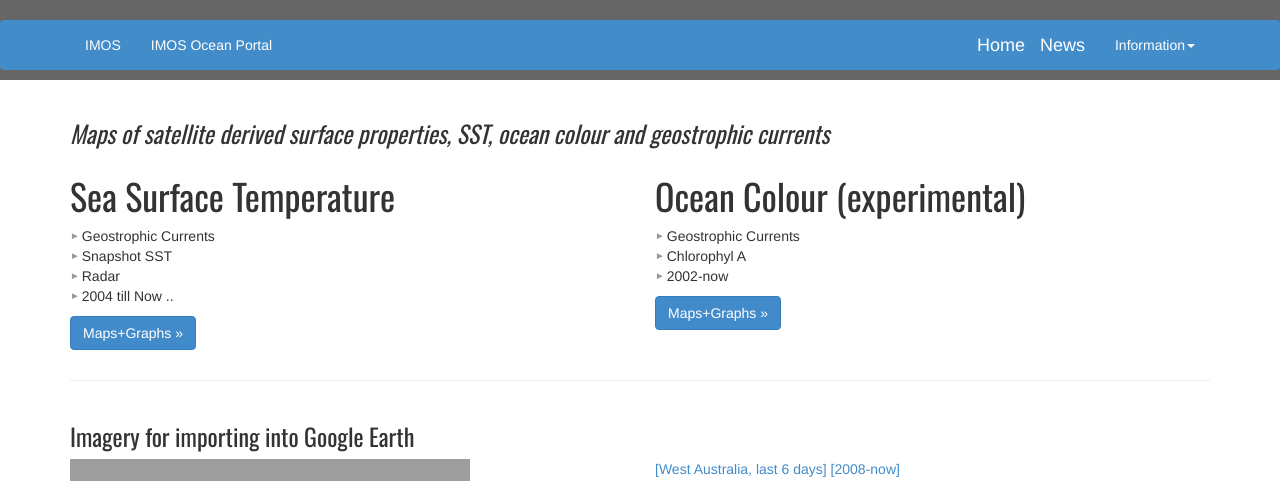
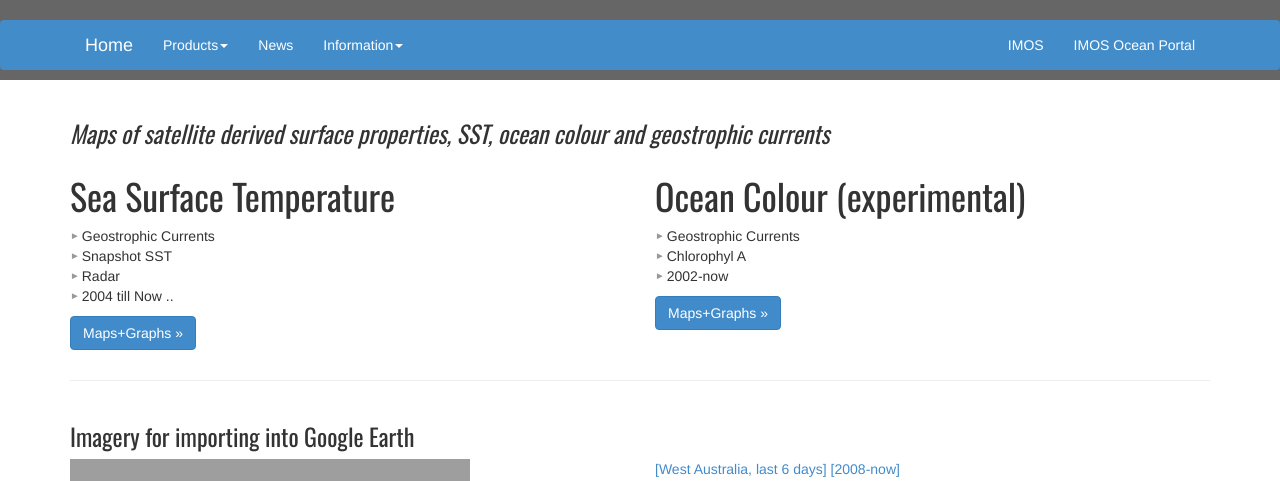
Before and after one commit to pmbohm/oceanCurrent, a PHP site: page /index.php in a window 1280 px wide. Shown: the part 348-829 px from the top of the page. Run offline with PHP 8.4, Linux system fonts and the light colour scheme; data that the repository does not hold is empty; some libraries are stand-ins or nearby versions; grey boxes are pictures that could not be loaded.

Commit message:
Main NavBar working when screen is very small

```diff
--- a/include/header.php
+++ b/include/header.php
@@ -1,7 +1,7 @@
 <?php
 
 include_once('config.php');
-$BASEDIR = getBaseDir(getcwd(),constant('CONTEXT')); // todo does this work in production??
+$BASEDIR = getBaseDir(getcwd(), constant('CONTEXT')); // todo does this work in production??
 
 ?>
 
@@ -42,25 +42,35 @@ $BASEDIR = getBaseDir(getcwd(),constant('CONTEXT')); // todo does this work in p
                 </a>
                 <h3 class="highlightedHeader">&#8220; Up to date ocean information around Australia. &#8221;</h3>
             </header>
-            <p><a class="btn btn-primary" href="<?php echo $BASEDIR ?>news.php" role="button">Latest News &raquo;</a></p>
+            <p><a class="btn btn-primary" href="<?php echo $BASEDIR ?>news.php" role="button">Latest News &raquo;</a>
+            </p>
         </div>
-
         <nav class="navbar navbar-default navbar-ocheader" role="navigation">
             <div class="container">
                 <!-- Brand and toggle get grouped for better mobile display -->
                 <div class="navbar-header">
-                        <ul class="nav navbar-nav">
-                            <li><a class="navbar-active" href="http://imos.org.au" alt="IMOS home page">IMOS</a></li>
-                            <li><a class="navbar-active" href="http://portal.imos.org.au" alt="IMOS ocean portal">
-                                    IMOS Ocean Portal</a></li>
-                        </ul>
+                    <button type="button" class="navbar-toggle" data-toggle="collapse" data-target="#mainNavbar">
+                        <span class="icon-bar"></span>
+                        <span class="icon-bar"></span>
+                        <span class="icon-bar"></span>
+                    </button>
                 </div>
                 <!-- Collect the nav links, forms, and other content for toggling -->
-                    <div class="collapse navbar-collapse" id="bs-example-navbar-collapse-1">
-                        <ul class="nav navbar-nav navbar-right">
+                <div class="collapse navbar-collapse" id="mainNavbar" >
+                    <ul class="nav navbar-nav ">
                         <li><a class="navbar-brand" href="<?php echo $BASEDIR ?>index.php" alt="home page">Home</a>
                         </li>
-                            <li><a class="navbar-brand" href="<?php echo $BASEDIR ?>news.php" alt="news items">News</a>
+                        <li class="dropdown">
+                            <a href="#" class="dropdown-toggle" data-toggle="dropdown">Products<span
+                                    class="caret"></span></a>
+                            <ul class="dropdown-menu" role="menu">
+                                <li><a href="<?php echo $BASEDIR ?>sst.php" alt="Sea Surface Temperature">Sea
+                                        Surface Temperature</a></li>
+                                <li><a href="<?php echo $BASEDIR ?>oceancolour.php" alt="Ocean Colour">Ocean Colour</a>
+                                </li>
+                            </ul>
+                        </li>
+                        <li><a class="" href="<?php echo $BASEDIR ?>news.php" alt="news items">News</a>
                         </li>
                         <li class="dropdown">
                             <a href="#" class="dropdown-toggle" data-toggle="dropdown">Information<span
@@ -74,12 +84,22 @@ $BASEDIR = getBaseDir(getcwd(),constant('CONTEXT')); // todo does this work in p
                                 <li><a href="<?php echo $BASEDIR ?>acknowl.php"
                                        alt="Acknowledgements">Acknowledgements</a></li>
                                 <li><a href="<?php echo $BASEDIR ?>glossary.php" alt="Glossary">Glossary</a></li>
-                                    <li><a href="<?php echo $BASEDIR ?>misc/references.php" alt="References">References</a>
+                                <li><a href="<?php echo $BASEDIR ?>misc/references.php"
+                                       alt="References">References</a>
                                 </li>
                             </ul>
                         </li>
                     </ul>
+
+
+                    <ul class="nav navbar-nav navbar-right">
+                        <li><a class="navbar-active" href="http://imos.org.au" alt="IMOS home page">IMOS</a></li>
+                        <li><a class="navbar-active" href="http://portal.imos.org.au" alt="IMOS ocean portal">
+                                IMOS Ocean Portal</a></li>
+                    </ul>
                 </div><?php //.navbar-collapse ?>
+
+
             </div><?php //.container ?>
         </nav>
     </div>
--- a/oceancolour.php
+++ b/oceancolour.php
@@ -3,10 +3,12 @@ $title = "Ocean colour products";
 ini_set('include_path', './' . PATH_SEPARATOR . '../' . PATH_SEPARATOR . ini_get('include_path'));
 include_once("include/header.php");
 ?>
-
+    <div class="row">
+        <h3 class="highlightedHeader" >Prepared maps and animations</h3>
+    </div>
     <div class="row">
         <div class="col-md-4">
-            <h3>Prepared maps and animations</h3>
+
             <map name="imapchl">
                 <area shape="rect" coords="4  63  35  89" href="Ningaloo_chl/latest.html" title="Ningaloo">
                 <area shape="rect" coords="-4   89   17  130" href="Perth_chl/latest.html" title="Perth">
```
Lines whose indentation alone changed are shown as unchanged.
